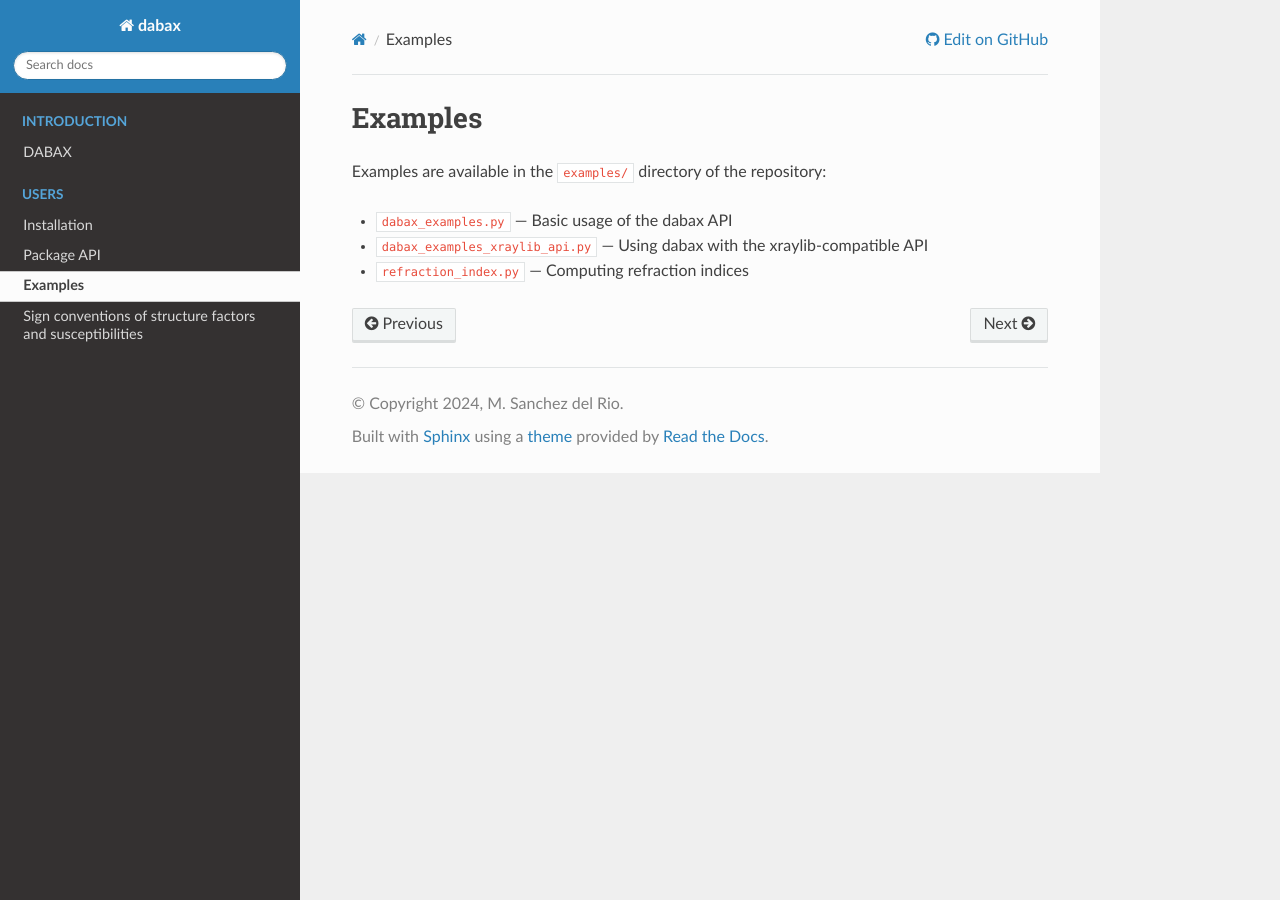
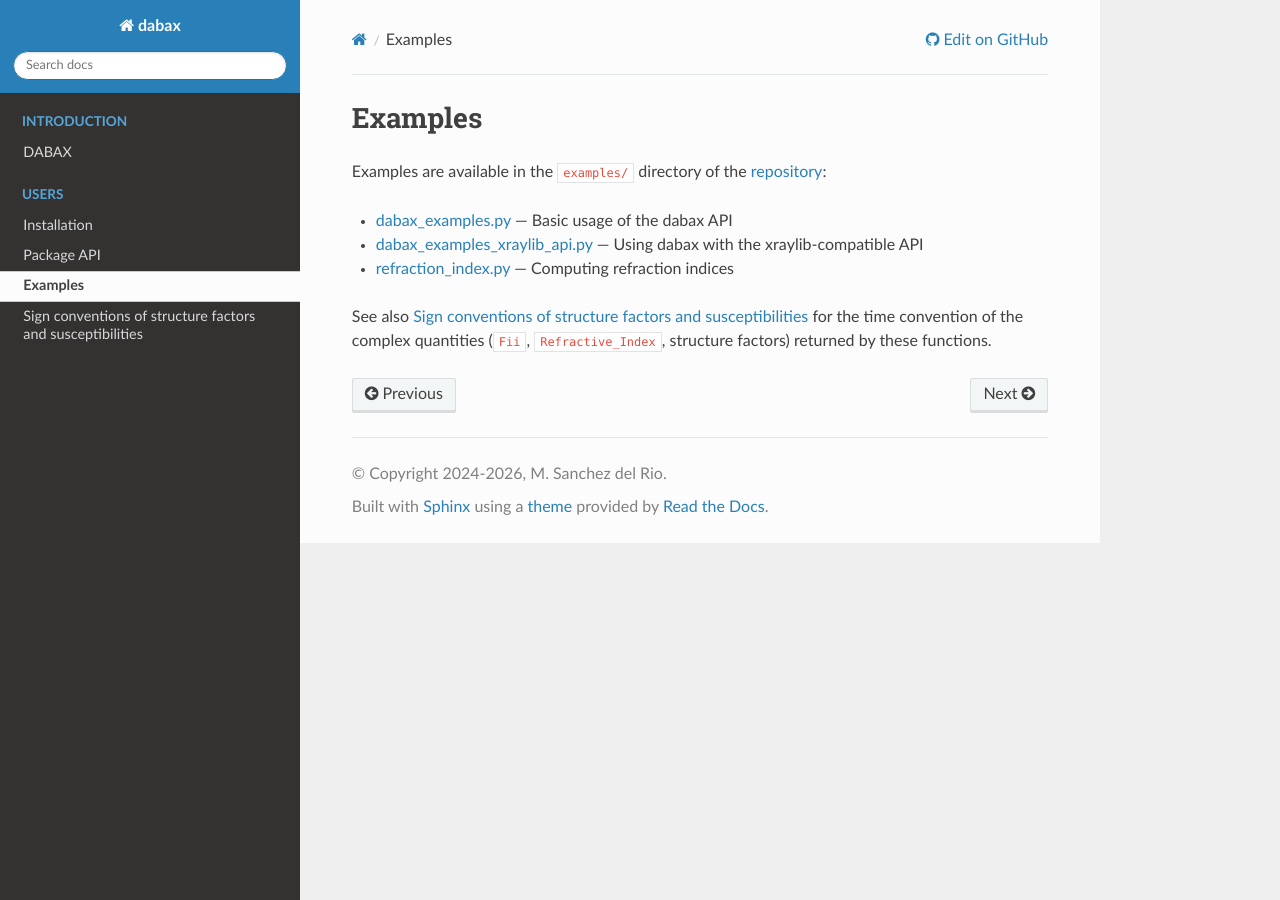
Before and after one commit to oasys-kit/dabax, a Sphinx documentation site: the page built from docs/examples.rst, in a window 1280 px wide. Built offline with Sphinx 7.4.7 and the Read the Docs theme 3.1.0, drawn with Linux system fonts in a browser that asks for light colours.

Commit message:
Fix documentation build configuration
- Point "Edit on GitHub" to the main branch
- Drop sphinx-apidoc pre_build step (duplicated the autosummary API pages)
- Read release/version from pyproject.toml
- Remove unused _static/_templates paths and nbsphinx
- Link the examples to GitHub and cross-reference sign conventions
- Remove a stray line in api.rst

Co-Authored-By: Claude Sonnet 5.5 <noreply@anthropic.com>

```diff
--- a/docs/api.rst
+++ b/docs/api.rst
@@ -4,9 +4,6 @@
 Package API
 ===========
 This page lists the main classes and modules in this package.
-
-
-``dabax`` classes.
 
 
 base
--- a/docs/conf.py
+++ b/docs/conf.py
@@ -9,9 +9,12 @@ import dabax
 # -- Project information -----------------------------------------------------
 
 project = 'dabax'
-copyright = '2024, M. Sanchez del Rio'
+copyright = '2024-2026, M. Sanchez del Rio'
 author = 'M. Sanchez del Rio'
-release = '0.1'
+import tomllib
+with open(os.path.join(os.path.dirname(__file__), '..', 'pyproject.toml'), 'rb') as _f:
+    release = tomllib.load(_f)['project']['version']
+version = release
 
 # -- General configuration ---------------------------------------------------
 
@@ -19,7 +22,6 @@ extensions = ['sphinx.ext.autodoc',
               'sphinx.ext.viewcode',
               'sphinx.ext.napoleon',
               'sphinx.ext.autosummary',
-              'nbsphinx',
               'myst_parser'
 ]
 
@@ -27,17 +29,15 @@ myst_enable_extensions = ["dollarmath"]
 
 autosummary_generate = True
 
-templates_path = ['_templates']
 exclude_patterns = ['_build', 'Thumbs.db', '.DS_Store']
 
 # -- Options for HTML output -------------------------------------------------
 
 html_theme = 'sphinx_rtd_theme'
-html_static_path = ['_static']
 
 html_context = {
     'display_github': True,
     'github_user': 'oasys-kit',
     'github_repo': 'dabax',
-    'github_version': 'master/docs/',
+    'github_version': 'main/docs/',
 }
--- a/docs/examples.rst
+++ b/docs/examples.rst
@@ -2,8 +2,15 @@
 Examples
 ========
 
-Examples are available in the ``examples/`` directory of the repository:
+Examples are available in the ``examples/`` directory of the
+`repository <https://github.com/oasys-kit/dabax/tree/main/examples>`_:
 
-* ``dabax_examples.py`` — Basic usage of the dabax API
-* ``dabax_examples_xraylib_api.py`` — Using dabax with the xraylib-compatible API
-* ``refraction_index.py`` — Computing refraction indices
+* `dabax_examples.py <https://github.com/oasys-kit/dabax/blob/main/examples/dabax_examples.py>`_ —
+  Basic usage of the dabax API
+* `dabax_examples_xraylib_api.py <https://github.com/oasys-kit/dabax/blob/main/examples/dabax_examples_xraylib_api.py>`_ —
+  Using dabax with the xraylib-compatible API
+* `refraction_index.py <https://github.com/oasys-kit/dabax/blob/main/examples/refraction_index.py>`_ —
+  Computing refraction indices
+
+See also :doc:`sign_conventions` for the time convention of the complex quantities
+(``Fii``, ``Refractive_Index``, structure factors) returned by these functions.
--- a/docs/requirements.txt
+++ b/docs/requirements.txt
@@ -5,5 +5,4 @@ silx
 sphinx==7.1.2
 sphinx_rtd_theme==1.3.0
 sphinxcontrib-apidoc==0.3.0
-nbsphinx==0.9.2
 myst-parser==2.0.0
```
Also changed, not shown: .readthedocs.yaml.
